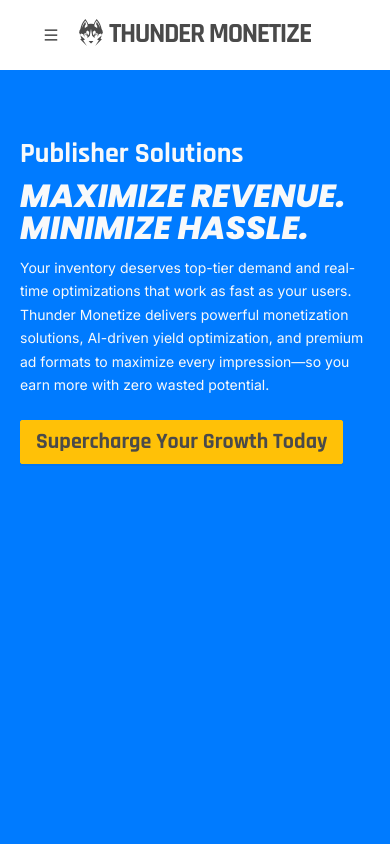
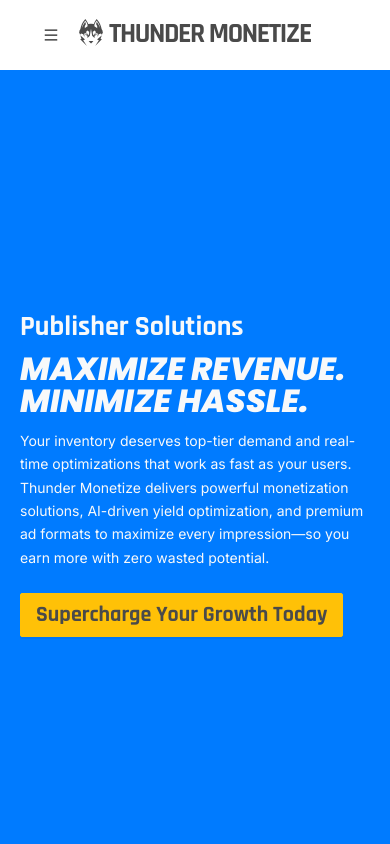
Before and after one commit to jwong65/vite-react-site, a React (Vite) app: page /publisher in a window 390 px wide. Shown: the top 844 px of the page. Built offline with nearby package versions, Linux system fonts and the light colour scheme.

Commit message:
Changed the height to auto and min-height to auto in breakpoint

```diff
--- a/src/pages/publisher.css
+++ b/src/pages/publisher.css
@@ -63,7 +63,7 @@
     top: 0;
     left: 0;
     width: 65%;
-    height: 100%;
+    height: auto;
     display: flex;
     flex-direction: column;
     justify-content: center;
@@ -489,7 +489,7 @@
         width: 100%;
     }
     .publisher-text-overlay{
-        height: 50%;
+        min-height: auto;
     }
     .publisher-sub-heading2{
         margin-bottom: 24px;
```
